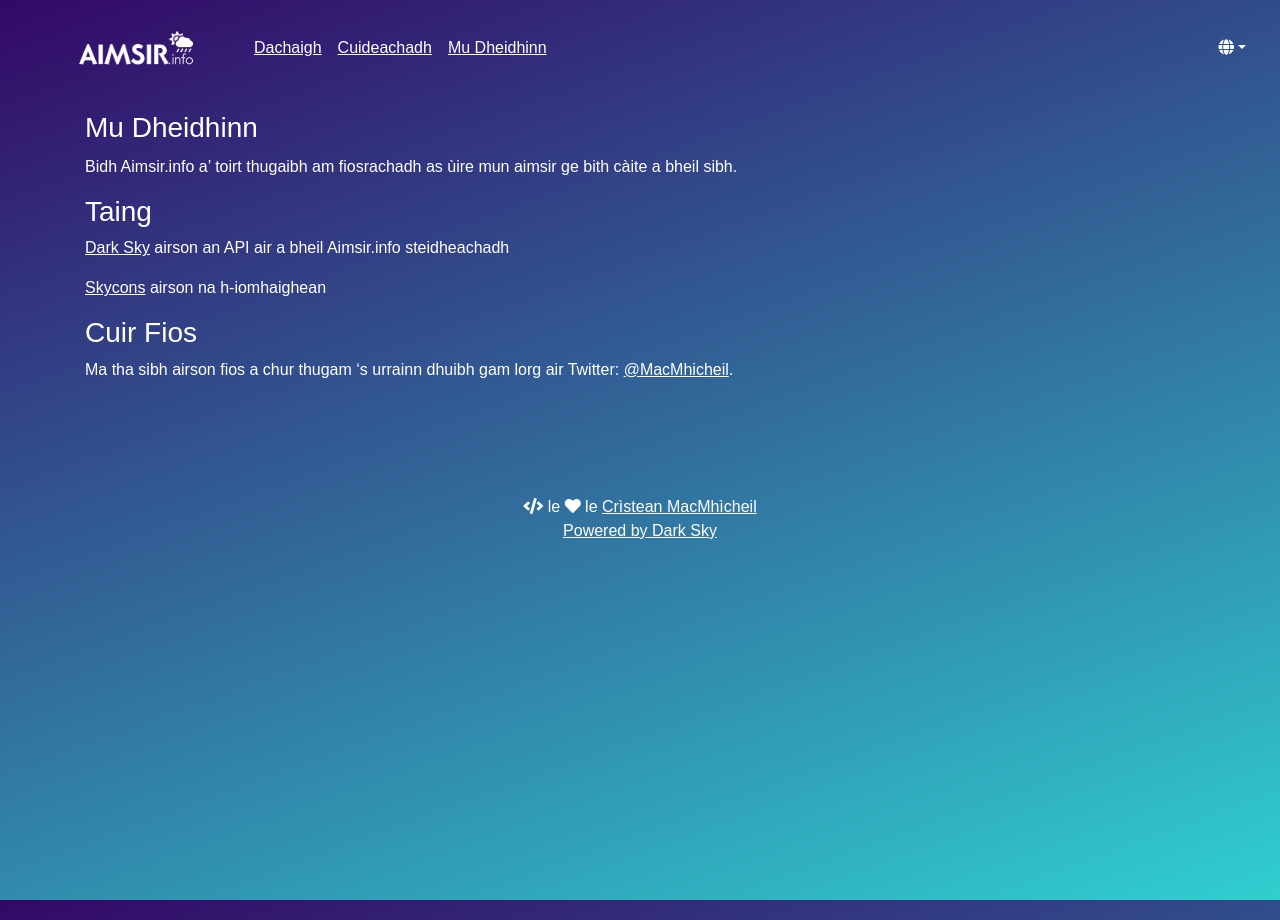
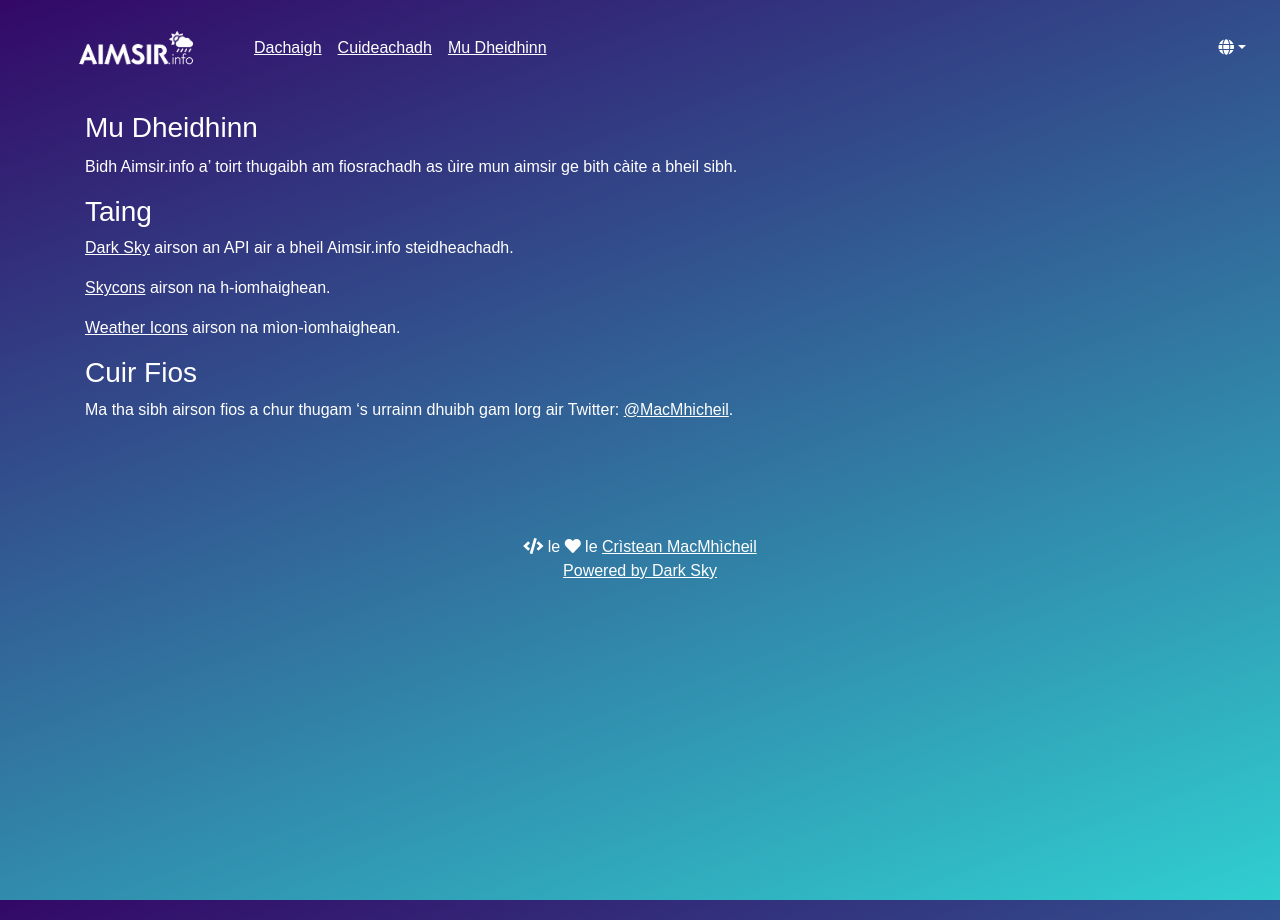
Before and after one commit to angeidheal/aimsir, a Jekyll site: the page built from mu-dheidhinn.md, in a window 1280 px wide. Built offline with Jekyll 4.4.1, drawn with Linux system fonts in a browser that asks for light colours; nearby versions of some CDN libraries; a script that is not in the unit is left out.

Commit message:
Update mu-dheidhinn.md

```diff
--- a/mu-dheidhinn.md
+++ b/mu-dheidhinn.md
@@ -5,11 +5,14 @@ permalink: /mu-dheidhinn/
 ---
 
 Bidh Aimsir.info a' toirt thugaibh am fiosrachadh as ùire mun aimsir ge bith càite a bheil sibh.
+
 ### Taing
 
-[Dark Sky](https://darksky.net/) airson an API air a bheil Aimsir.info steidheachadh
+[Dark Sky](https://darksky.net/) airson an API air a bheil Aimsir.info steidheachadh.
 
-[Skycons](https://darkskyapp.github.io/skycons/) airson na h-iomhaighean
+[Skycons](https://darkskyapp.github.io/skycons/) airson na h-iomhaighean.
+
+[Weather Icons](https://erikflowers.github.io/weather-icons/) airson na mìon-ìomhaighean.
 
 ### Cuir Fios
 
```
